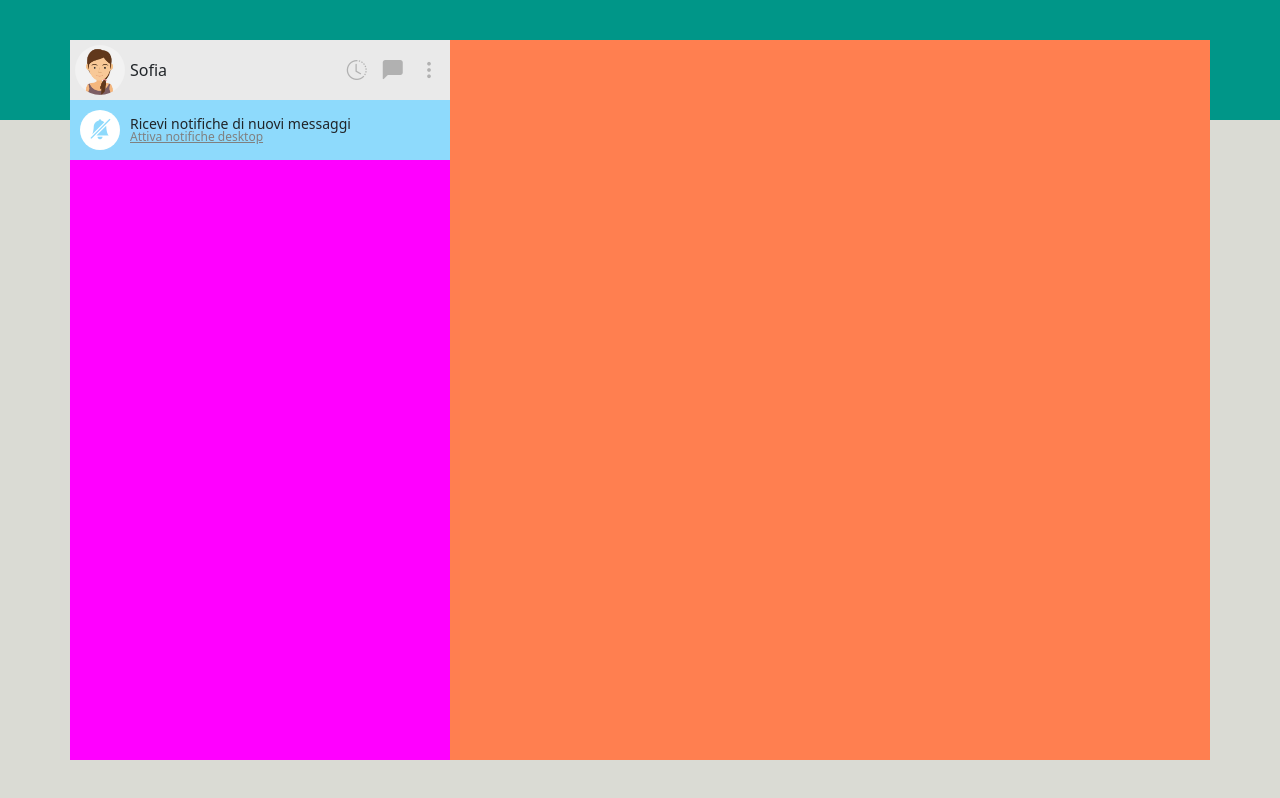
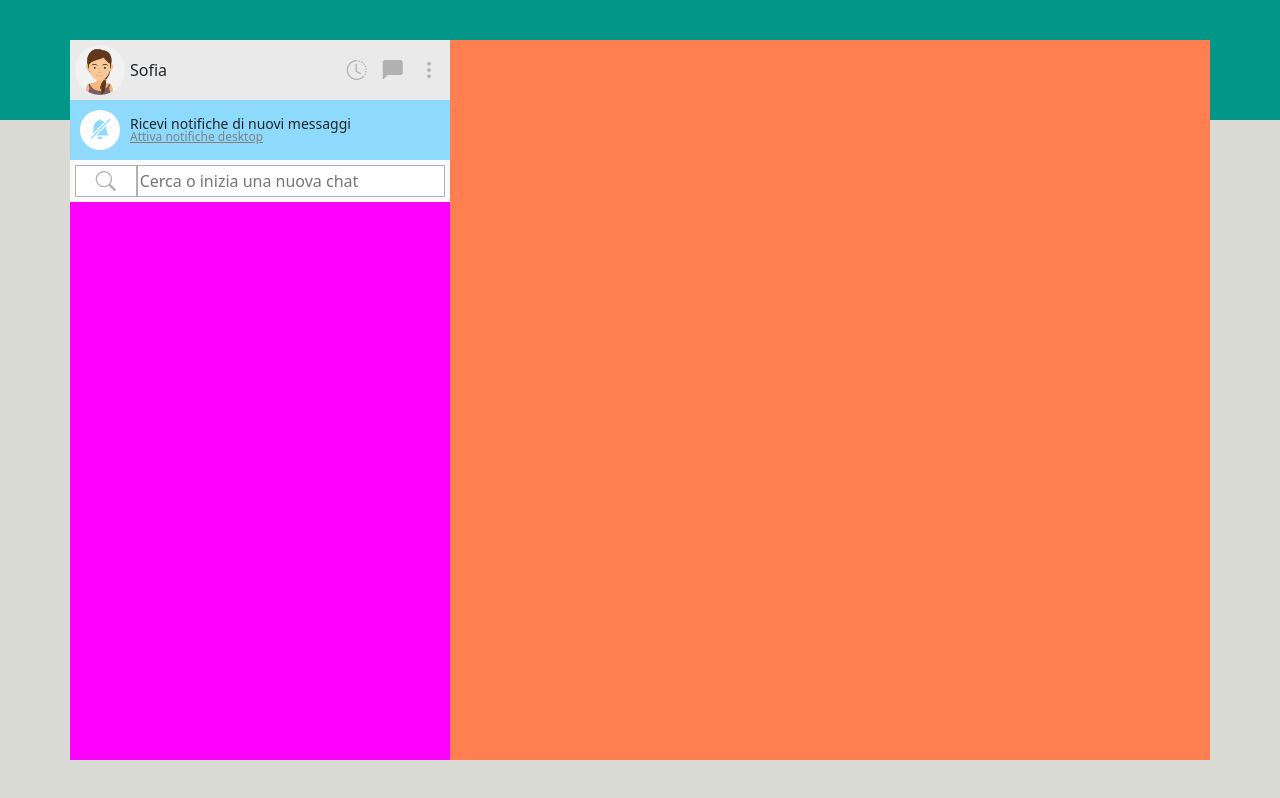
Before and after one commit to alessandrolongo99/vue-boolzapp, a plain HTML site: page index.html in a window 1280 px wide. Drawn offline with nearby package versions, Linux system fonts and the light colour scheme.

Commit message:
search bar

```diff
--- a/index.html
+++ b/index.html
@@ -37,6 +37,11 @@
                         <a href="#">Attiva notifiche desktop</a>
                     </div>
                 </div>
+
+                <div class="search-bar d-flex">
+                    <button class="p-0"><i class="bi bi-search"></i></button>
+                    <input type="text" placeholder="Cerca o inizia una nuova chat">
+                </div>
             </div>
             <div class="right">
             </div>
--- a/style.css
+++ b/style.css
@@ -99,3 +99,21 @@ button {
     line-height: 12px;
     color: grey;
 }
+
+.search-bar {
+    padding: 5px;
+    background-color: #fafafa;
+}
+
+.search-bar button {
+    background-color: white;
+    height: 100%;
+    width: calc(100% / 6);
+    border: 1px solid #b1b1b1;
+    color: #b1b1b1;
+}
+
+.search-bar input {
+    width: calc(100% / 6 * 5);
+    border: 1px solid #b1b1b1;
+}
```
